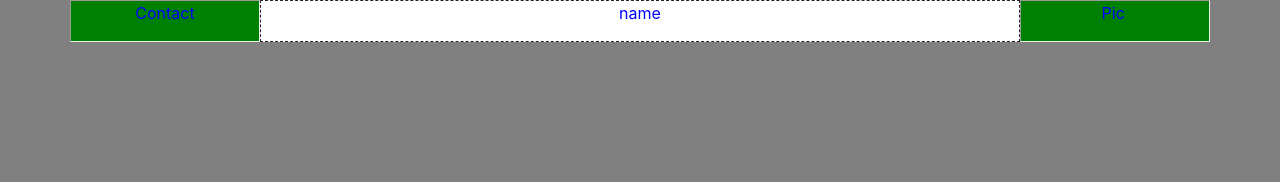
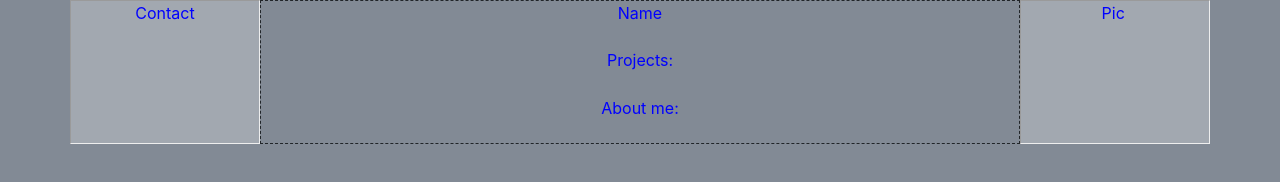
Before and after one commit to nhhor/portfolio, a plain HTML site: page index.html in a window 1280 px wide. Drawn offline with Linux system fonts and the light colour scheme.

Commit message:
add color pallet and begin applying colors to css

```diff
--- a/css/styles.css
+++ b/css/styles.css
@@ -1,38 +1,48 @@
+/* COLOR PALLET START
+  Roman Silver (background)
+    828a95
+    rgba(130,138,149,1)
+  True Blue
+    006eca
+    rgba(0,110,202,1)
+  Vivid Cerulean
+    00a5ff
+    rgba(0,165,255,1)
+  Pale Cyan
+    80d2ff
+    rgba(128,210,255,1)
+  Blanched Almond
+    fcecc9
+    rgba(252,236,201,1)
+COLOR PALLET END */
+
 body {
-  background-color: grey;
+  background-color: rgba(130,138,149,1);
 }
 
 p {
   color: blue;
 }
 
-
-
-.container {
-
+.row {
+  margin-bottom: 1%;
 }
 
-.row {
-  /* background-color: blue;
-  margin-left: auto;
-  margin-right: auto; */
-}
-
-.col-lg-8 {
+.boxMain {
   border: 1px dashed;
   text-align: center;
-  background-color: white;
+  background-color: rgba(130,138,149,1);
 }
 
 .boxContact {
   border: 1px inset;
   text-align: center;
-  background-color: green;
+  background-color: rgba(255,255,255,.25);
 }
 
 .boxPic {
   border: 1px inset;
   text-align: center;
-  background-color: green;
+  background-color: rgba(255,255,255,.25);
   padding-left: 1%;
 }
--- a/index.html
+++ b/index.html
@@ -12,17 +12,29 @@
         <div class="col-lg-2 boxContact">
           <p>Contact</p>
         </div>
-        <div class="col-lg-8">
-          <p>name</p>
-          <!-- <div class="row">
-            <p>Name</p>
-
+        <div class="col-lg-8 boxMain">
+          <div class="row">
             <div class="col-md-12">
               <p>Name</p>
             </div>
+          </div>
+
+          <div class="row">
+            <div class="col-md-12">
+              <p>Projects:</p>
+            </div>
+          </div>
+
+          <div class="row">
+            <div class="col-md-12">
+              <p>About me:</p>
+            </div>
+          </div>
 
 
-          </div> -->
+
+
+
         </div>
         <div class="col-lg-2 boxPic">
           <p>Pic</p>
```
